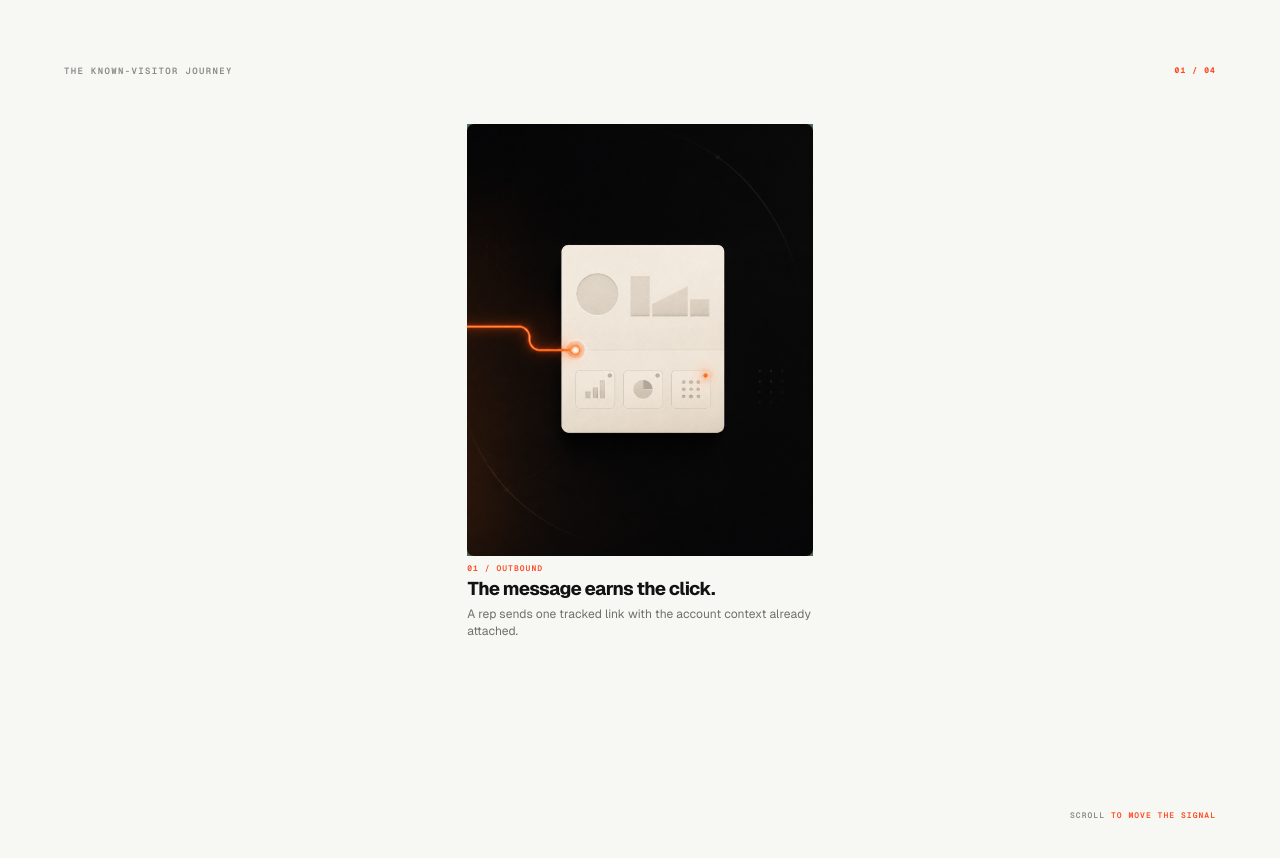
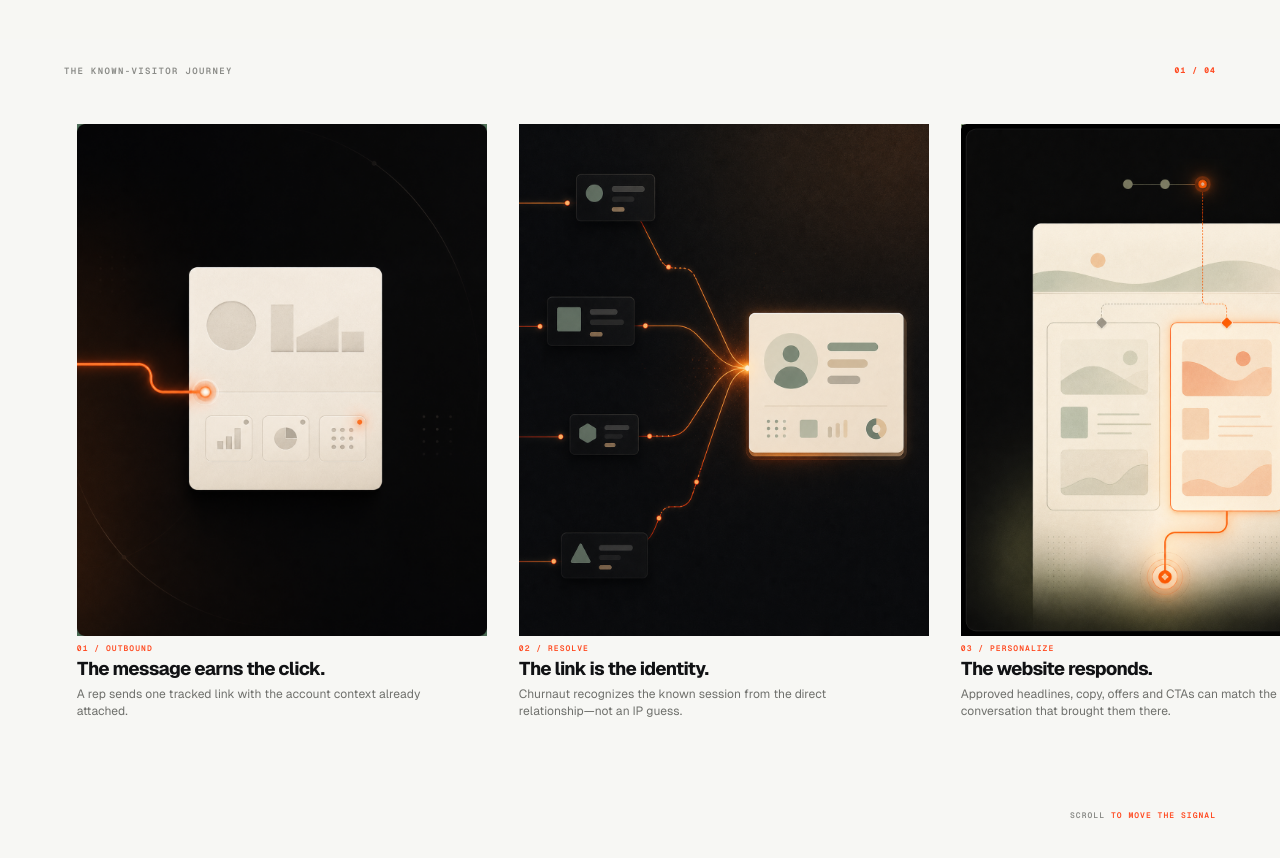
Before and after one commit to cherrylw1/SignalRoute, a Next.js app: page / in a window 1280 px wide. Shown: the part 3140-3998 px from the top of the page. Built offline with nearby package versions, Linux system fonts and the light colour scheme.

Commit message:
Make journey cards a continuous horizontal rail

```diff
--- a/src/components/reference-home.tsx
+++ b/src/components/reference-home.tsx
@@ -11,19 +11,13 @@ const signalStages = [
   { kicker: "04 / ACT", title: "Scout gives the rep a reason.", body: "The return becomes evidence: person, page, timing and what changed in the deal.", image: "/media/scroll-act-vertical.png", alt: "Abstract Churnaut signals resolving into a next action card" },
 ];
 
-// Keep each portrait frame readable for most of its scroll interval. The
-// handoff only happens in the final slice of a stage, so the previous image
-// clears the viewport before the next one settles into place.
-function steppedRailSequence(progress: number) {
-  const scaled = Math.min(signalStages.length - 1, Math.max(0, progress * (signalStages.length - 1)));
-  const index = Math.min(signalStages.length - 2, Math.floor(scaled));
-  if (scaled >= signalStages.length - 1) return signalStages.length - 1;
-  const local = scaled - index;
-  const handoffStart = 0.88;
-  if (local <= handoffStart) return index;
-  const t = (local - handoffStart) / (1 - handoffStart);
-  const eased = t * t * (3 - 2 * t);
-  return index + eased;
+// The rail gets a short settling beat before it starts and a longer final hold
+// after the last card is fully visible. Between those points it travels as one
+// continuous row, directly controlled by scroll.
+function railMotionProgress(progress: number) {
+  const start = 0.06;
+  const end = 0.82;
+  return Math.min(1, Math.max(0, (progress - start) / (end - start)));
 }
 
 const faqItems = [
@@ -91,8 +85,8 @@ export function HorizontalSignalStory() {
       const next = reduceMotion ? target : current + (target - current) * 0.12;
       smoothProgressRef.current = next;
       if (trackRef.current) {
-        const sequence = steppedRailSequence(next);
-        trackRef.current.style.transform = `translate3d(${-sequence * (railShift / (signalStages.length - 1))}px,0,0)`;
+        const motion = railMotionProgress(next);
+        trackRef.current.style.transform = `translate3d(${-motion * railShift}px,0,0)`;
       }
       if (!reduceMotion && Math.abs(target - next) > 0.0005) {
         motionFrame = requestAnimationFrame(animateRail);
@@ -138,10 +132,9 @@ export function HorizontalSignalStory() {
     window.addEventListener("resize", measure);
     return () => { observer?.disconnect(); window.removeEventListener("resize", measure); };
   }, []);
-  // The lead marker advances as each new card takes the rail's lead position,
-  // not as soon as the previous card has merely started leaving the viewport.
-  const sequence = Math.min(signalStages.length - 1, progress * (signalStages.length - 1));
-  const active = Math.min(signalStages.length - 1, Math.floor(sequence));
+  // The counter follows the row's continuous travel and settles on the final
+  // stage for the closing hold.
+  const active = Math.min(signalStages.length - 1, Math.floor(railMotionProgress(progress) * signalStages.length));
   return (
     <section className="reference-horizontal" id="how-it-works" ref={ref} data-stage={active + 1} aria-labelledby="horizontal-title">
       <div className="reference-horizontal-pin">
```
Also changed, not shown: src/app/globals.css.
